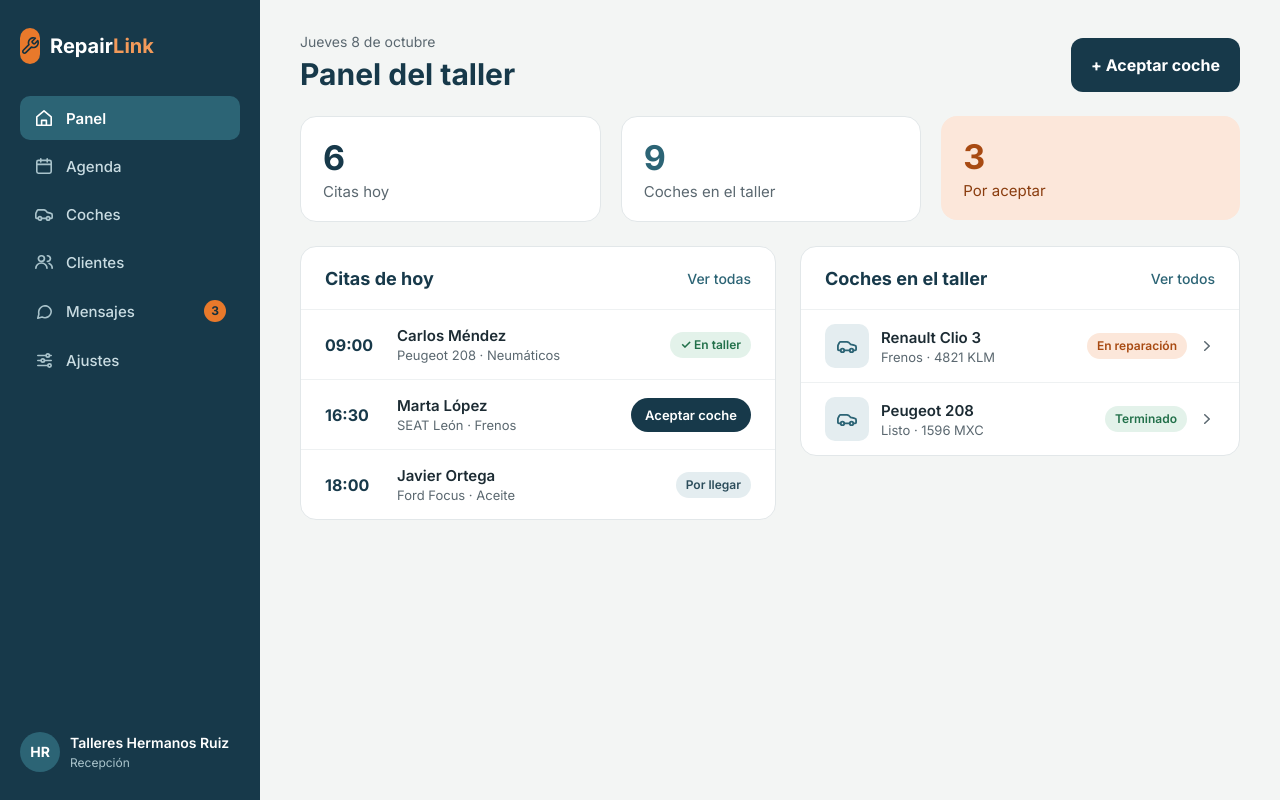
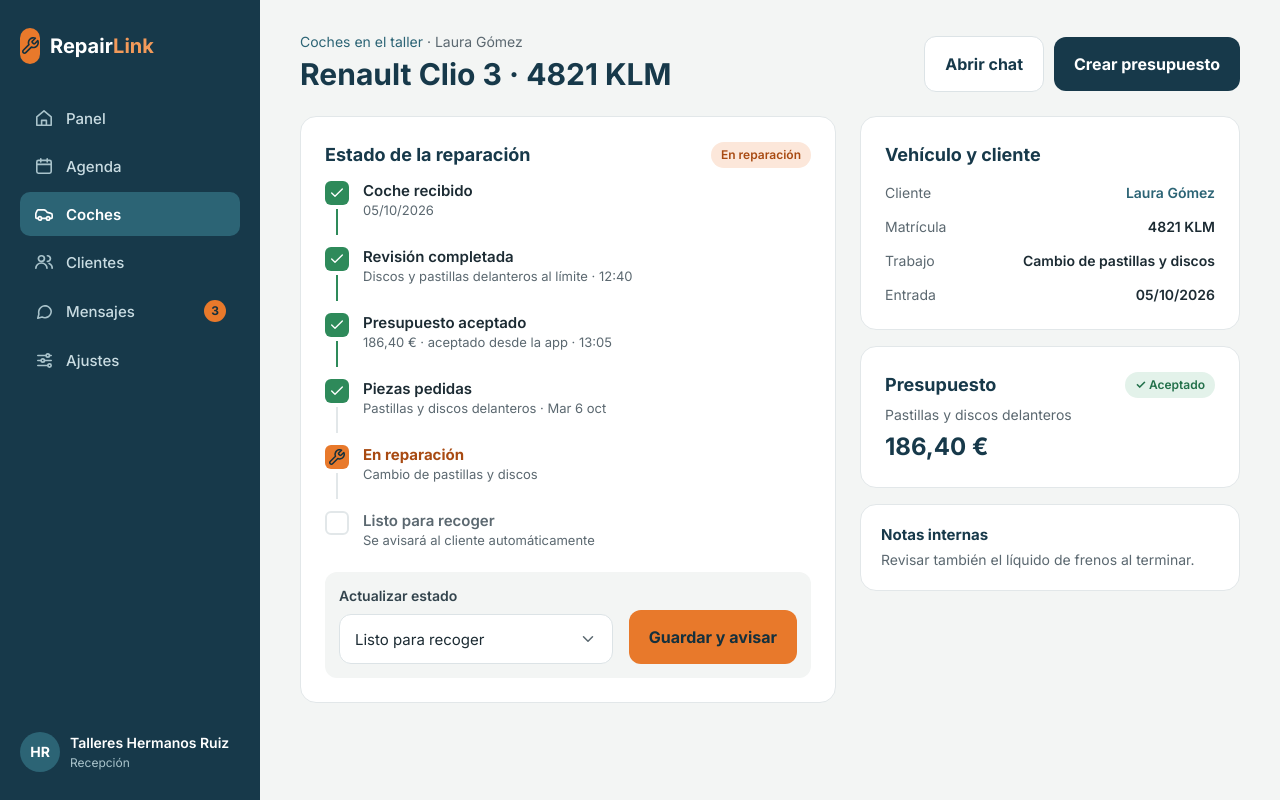
Before and after one commit to Daniag56/RepairLinkWeb, an Angular app: page /coches/1 in a window 1280 px wide. Before the commit this address led to /panel. Built offline with nearby package versions, Linux system fonts and the light colour scheme.

Commit message:
Coche con sus rutas y id

```diff
--- a/src/app/app.routes.ts
+++ b/src/app/app.routes.ts
@@ -45,8 +45,8 @@ export const routes: Routes = [
       { path: 'agenda/solicitudes', component: Solicitudes },
       { path: 'coches', component: Coches },
       { path: 'coches/aceptar', component: AceptarCoche },
-      { path: 'coches/reparacion', component: DetalleReparacion },
       { path: 'coches/presupuesto', component: NuevoPresupuesto },
+      { path: 'coches/:id', component: DetalleReparacion },
       { path: 'clientes', component: Clientes },
       { path: 'clientes/ficha', component: FichaCliente },
       { path: 'mensajes', component: Mensajes },
--- a/src/app/coches/coche-api.ts
+++ b/src/app/coches/coche-api.ts
@@ -19,4 +19,7 @@ export class CocheApi {
   getCoches(): Observable<Coche[]> {
     return of(this.coches);
   }
+  getCoche(id: number): Observable<Coche | undefined> {
+    return of(this.coches.find(coche => coche.id === id));
+  }
 }
--- a/src/app/coches/coches.ts
+++ b/src/app/coches/coches.ts
@@ -3,6 +3,7 @@ import { SinResultados } from '../compartido/sin-resultados/sin-resultados';
 import { CocheApi } from './coche-api';
 import { Coche } from './coche';
 import { FilaCoche } from './fila-coche/fila-coche';
+import { Router } from '@angular/router';
 
 @Component({
   imports: [SinResultados, FilaCoche],
@@ -12,6 +13,7 @@ import { FilaCoche } from './fila-coche/fila-coche';
 })
 export class Coches implements OnInit {
   private cocheApi = inject(CocheApi);
+  private router = inject(Router);
   coches: Coche[] = [];
 
   ngOnInit(): void {
@@ -25,6 +27,6 @@ export class Coches implements OnInit {
   }
 
   onSeleccionarCoche(coche: Coche): void {
-    console.log('Coche seleccionado:', coche.id,coche.marca, coche.modelo, coche.matricula, coche.cliente, coche.trabajo, coche.estado, coche.fechaEntrada);
+    this.router.navigate(['/coches', coche.id]);
   }
 }
--- a/src/app/coches/detalle-reparacion/detalle-reparacion.html
+++ b/src/app/coches/detalle-reparacion/detalle-reparacion.html
@@ -1,8 +1,9 @@
+@if (coche) {
   <div class="flex flex-col gap-6 px-10 pt-8 pb-10">
     <header class="flex items-end justify-between">
       <div class="flex flex-col gap-1 whitespace-nowrap">
-      <p class="text-sm text-texto-suave">Coches en el taller · Laura Gómez</p>
-      <h1 class="text-[30px] font-bold text-marino">Renault Clio 3 · 4821 KLM</h1>
+        <p class="text-sm text-texto-suave"><a routerLink="/coches" class="cursor-pointer text-petroleo">Coches en el taller</a> · {{ coche.cliente }}</p>
+        <h1 class="text-[30px] font-bold text-marino">{{ coche.marca }} {{ coche.modelo }} · {{ coche.matricula }}</h1>
       </div>
       <div class="flex items-center gap-2.5">
         <button type="button" class="btn-secundario">Abrir chat</button>
@@ -12,13 +13,13 @@
 
     <div class="flex items-start gap-6">
       <section class="tarjeta flex min-w-0 flex-1 flex-col gap-3 p-6">
-      <div class="flex items-center justify-between"><h2 class="text-lg font-bold text-marino">Estado de la reparación</h2><span class="badge-naranja">En reparación</span></div>
+        <div class="flex items-center justify-between"><h2 class="text-lg font-bold text-marino">Estado de la reparación</h2><span [class]="estadosReparacion[coche.estado].badge">{{ estadosReparacion[coche.estado].texto }}</span></div>
 
-      <div class="flex h-[54px] gap-3.5"><div class="flex flex-col items-center gap-1"><span class="flex size-6 shrink-0 items-center justify-center rounded-md bg-verde-medio"><img src="icons/check-blanco.svg" alt="" class="size-4" /></span><span class="w-0.5 flex-1 bg-verde-medio"></span></div><div class="flex flex-col gap-0.5"><p class="text-[15px] font-semibold text-texto">Coche recibido</p><p class="text-[13px] text-texto-suave">Lun 5 oct · 09:12 · 84 500 km</p></div></div>
+        <div class="flex h-[54px] gap-3.5"><div class="flex flex-col items-center gap-1"><span class="flex size-6 shrink-0 items-center justify-center rounded-md bg-verde-medio"><img src="icons/check-blanco.svg" alt="" class="size-4" /></span><span class="w-0.5 flex-1 bg-verde-medio"></span></div><div class="flex flex-col gap-0.5"><p class="text-[15px] font-semibold text-texto">Coche recibido</p><p class="text-[13px] text-texto-suave">{{ coche.fechaEntrada | date: 'dd/MM/yyyy' }}</p></div></div>
         <div class="flex h-[54px] gap-3.5"><div class="flex flex-col items-center gap-1"><span class="flex size-6 shrink-0 items-center justify-center rounded-md bg-verde-medio"><img src="icons/check-blanco.svg" alt="" class="size-4" /></span><span class="w-0.5 flex-1 bg-verde-medio"></span></div><div class="flex flex-col gap-0.5"><p class="text-[15px] font-semibold text-texto">Revisión completada</p><p class="text-[13px] text-texto-suave">Discos y pastillas delanteros al límite · 12:40</p></div></div>
         <div class="flex h-[54px] gap-3.5"><div class="flex flex-col items-center gap-1"><span class="flex size-6 shrink-0 items-center justify-center rounded-md bg-verde-medio"><img src="icons/check-blanco.svg" alt="" class="size-4" /></span><span class="w-0.5 flex-1 bg-verde-medio"></span></div><div class="flex flex-col gap-0.5"><p class="text-[15px] font-semibold text-texto">Presupuesto aceptado</p><p class="text-[13px] text-texto-suave">186,40 € · aceptado desde la app · 13:05</p></div></div>
         <div class="flex h-[54px] gap-3.5"><div class="flex flex-col items-center gap-1"><span class="flex size-6 shrink-0 items-center justify-center rounded-md bg-verde-medio"><img src="icons/check-blanco.svg" alt="" class="size-4" /></span><span class="w-0.5 flex-1 bg-borde"></span></div><div class="flex flex-col gap-0.5"><p class="text-[15px] font-semibold text-texto">Piezas pedidas</p><p class="text-[13px] text-texto-suave">Pastillas y discos delanteros · Mar 6 oct</p></div></div>
-      <div class="flex h-[54px] gap-3.5"><div class="flex flex-col items-center gap-1"><span class="flex size-6 shrink-0 items-center justify-center rounded-md bg-naranja"><img src="icons/logo-llave.svg" alt="" class="size-4" /></span><span class="w-0.5 flex-1 bg-borde"></span></div><div class="flex flex-col gap-0.5"><p class="text-[15px] font-bold text-naranja-oscuro">En reparación</p><p class="text-[13px] text-texto-suave">Cambio de pastillas y discos · Fin previsto hoy, 18:00</p></div></div>
+        <div class="flex h-[54px] gap-3.5"><div class="flex flex-col items-center gap-1"><span class="flex size-6 shrink-0 items-center justify-center rounded-md bg-naranja"><img src="icons/logo-llave.svg" alt="" class="size-4" /></span><span class="w-0.5 flex-1 bg-borde"></span></div><div class="flex flex-col gap-0.5"><p class="text-[15px] font-bold text-naranja-oscuro">En reparación</p><p class="text-[13px] text-texto-suave">{{ coche.trabajo }}</p></div></div>
         <div class="flex h-[49px] gap-3.5"><span class="size-6 shrink-0 rounded-md border-2 border-borde"></span><div class="flex flex-col gap-0.5"><p class="text-[15px] font-semibold text-texto-suave">Listo para recoger</p><p class="text-[13px] text-texto-suave">Se avisará al cliente automáticamente</p></div></div>
 
         <div class="flex items-end justify-between gap-4 rounded-xl bg-fondo p-3.5">
@@ -33,11 +34,10 @@
       <aside class="flex w-[380px] shrink-0 flex-col gap-4">
         <div class="tarjeta flex flex-col gap-3.5 p-6 text-sm">
           <h2 class="text-lg font-bold text-marino">Vehículo y cliente</h2>
-        <div class="flex justify-between"><span class="text-texto-suave">Cliente</span><a class="cursor-pointer font-semibold text-petroleo">Laura Gómez</a></div>
-        <div class="flex justify-between"><span class="text-texto-suave">Teléfono</span><span class="font-semibold text-texto">600 123 456</span></div>
-        <div class="flex justify-between"><span class="text-texto-suave">Km a la entrada</span><span class="font-semibold text-texto">84 500</span></div>
-        <div class="flex justify-between"><span class="text-texto-suave">Entrada</span><span class="font-semibold text-texto">Lun 5 oct · 09:12</span></div>
-        <div class="flex justify-between"><span class="text-texto-suave">Entrega prevista</span><span class="font-semibold text-texto">Hoy · 18:00</span></div>
+          <div class="flex justify-between"><span class="text-texto-suave">Cliente</span><a class="cursor-pointer font-semibold text-petroleo">{{ coche.cliente }}</a></div>
+          <div class="flex justify-between"><span class="text-texto-suave">Matrícula</span><span class="font-semibold text-texto">{{ coche.matricula }}</span></div>
+          <div class="flex justify-between"><span class="text-texto-suave">Trabajo</span><span class="font-semibold text-texto">{{ coche.trabajo }}</span></div>
+          <div class="flex justify-between"><span class="text-texto-suave">Entrada</span><span class="font-semibold text-texto">{{ coche.fechaEntrada | date: 'dd/MM/yyyy' }}</span></div>
         </div>
         <div class="tarjeta flex flex-col gap-1.5 p-6">
           <div class="flex items-center justify-between"><h2 class="text-lg font-bold text-marino">Presupuesto</h2><span class="badge-verde">✓ Aceptado</span></div>
@@ -51,3 +51,9 @@
       </aside>
     </div>
   </div>
+} @else {
+  <div class="flex flex-col items-center gap-4 px-10 pt-8 pb-10">
+    <app-sin-resultados titulo="Coche no encontrado" descripcion="No existe ningún coche con ese identificador." />
+    <a routerLink="/coches" class="btn-secundario">Volver a coches</a>
+  </div>
+}
--- a/src/app/coches/detalle-reparacion/detalle-reparacion.ts
+++ b/src/app/coches/detalle-reparacion/detalle-reparacion.ts
@@ -1,9 +1,31 @@
-import { Component } from '@angular/core';
+import {DatePipe} from '@angular/common';
+import { Component,inject,OnInit } from '@angular/core';
+import {ActivatedRoute, RouterLink} from '@angular/router';
+import {switchMap} from 'rxjs';
+import {SinResultados} from '../../compartido/sin-resultados/sin-resultados';
+import {CocheApi} from '../coche-api';
+import {Coche, ESTADOS_REPARACION} from '../coche';
 
 @Component({
-  imports: [],
+  imports: [DatePipe, SinResultados, RouterLink],
   selector: 'app-detalle-reparacion',
   styleUrl: './detalle-reparacion.css',
   templateUrl: './detalle-reparacion.html',
 })
-export class DetalleReparacion {}
+export class DetalleReparacion implements OnInit {
+  private  route = inject(ActivatedRoute);
+  private cocheApi = inject(CocheApi);
+
+  coche: Coche | undefined;
+  estadosReparacion = ESTADOS_REPARACION;
+
+  ngOnInit(): void {
+    this.route.params.pipe(
+        switchMap((params) => {
+          return this.cocheApi.getCoche(Number(params['id']));
+        }),
+      ).subscribe((data) => {
+        this.coche = data;
+      });
+  }
+}
```
Also changed, not shown: 1 other file (tests, documents, lock files or other folders). Lines whose indentation alone changed are shown as unchanged.
